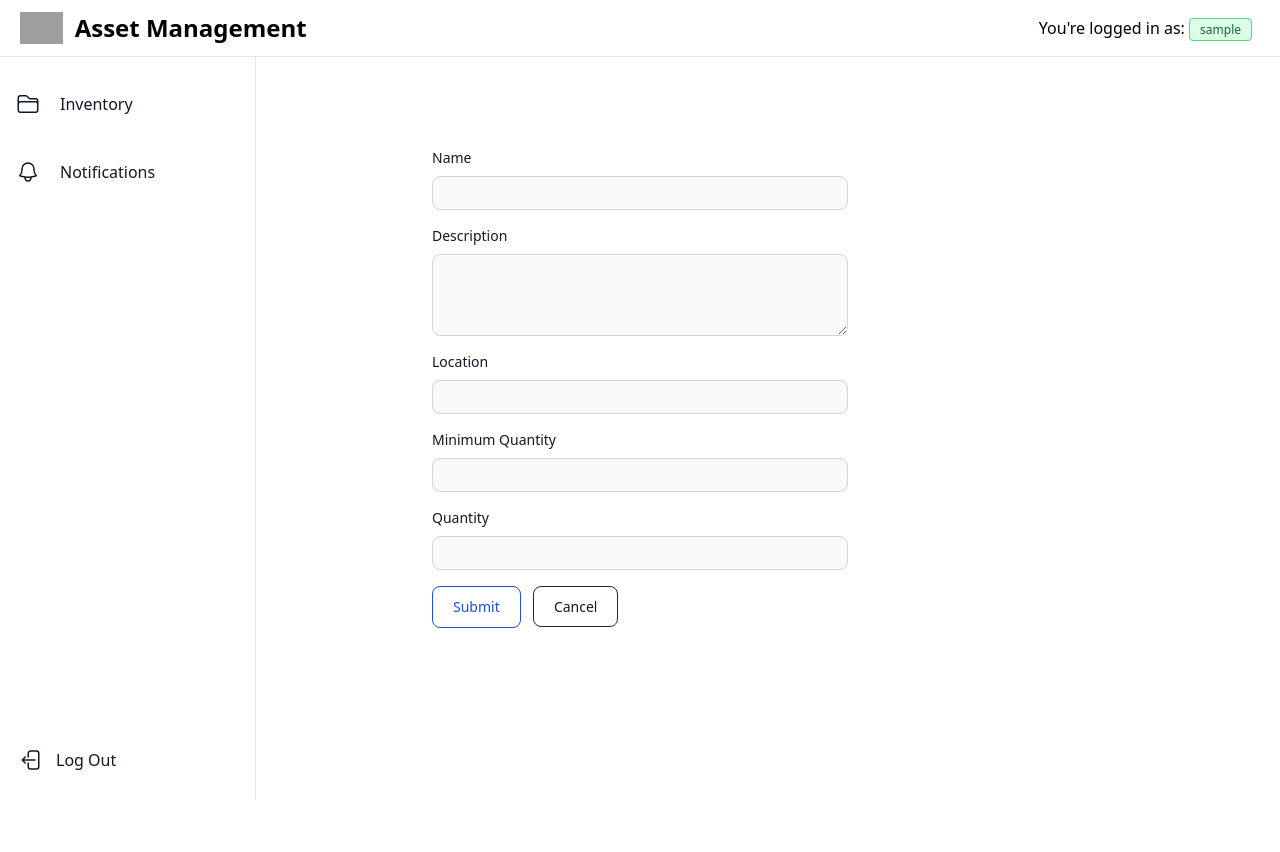
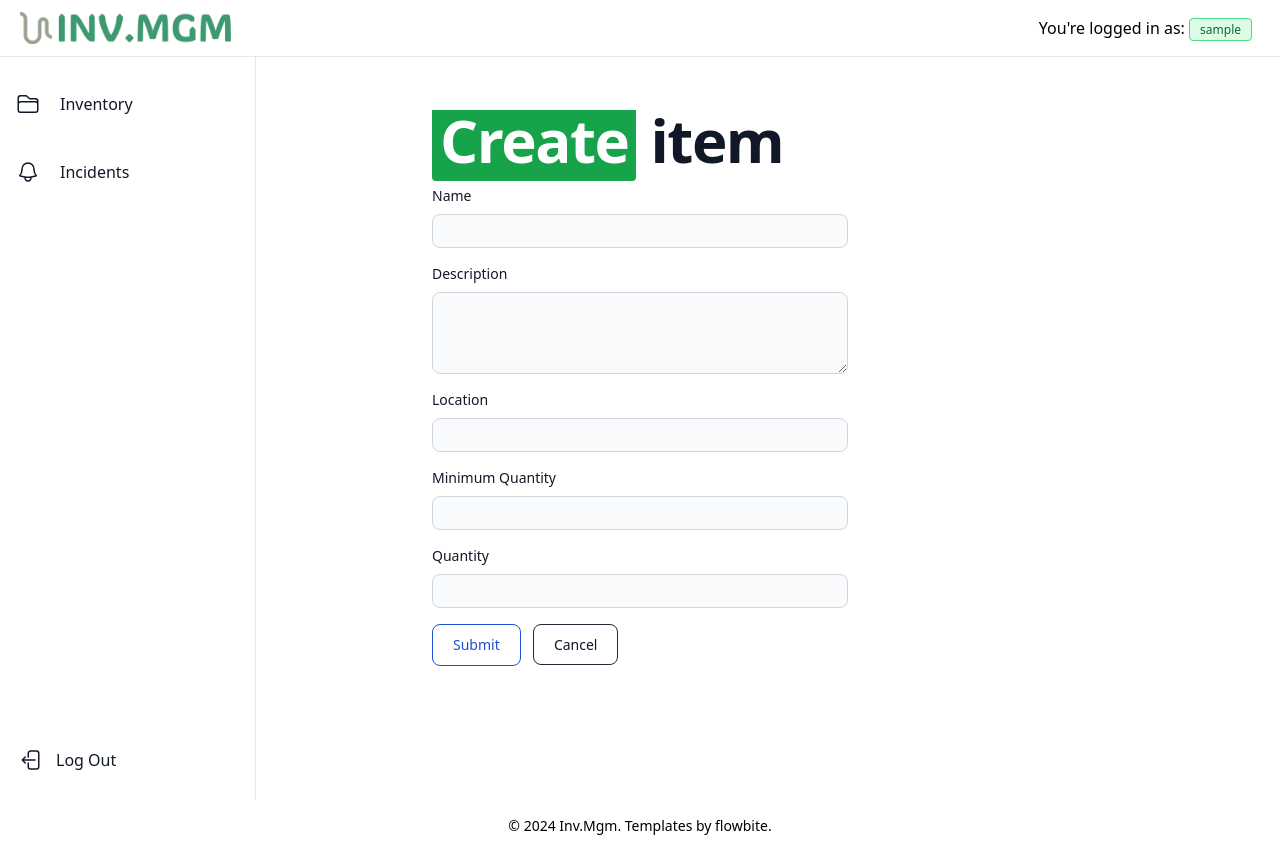
Before and after one commit to diegorbb/django-inventory-mgm, a Django app: page /create-item/ in a window 1280 px wide. Before the commit the page ends 800 px from the top, so only its background shows below. Run offline with Django 5.2, Linux system fonts and the light colour scheme; the visitor is signed in with stand-in values (Sample User, id 1); some libraries are stand-ins or nearby versions; grey boxes are pictures that could not be loaded.

Commit message:
added a footer and logo

```diff
--- a/inventory/app/templates/app/create_item.html
+++ b/inventory/app/templates/app/create_item.html
@@ -9,6 +9,7 @@
 <div class="flex justify-center items-center h-screen">
     <div class="w-full sm:max-w-md p-4">
         <div class="relative overflow-x-auto">
+            <h2 class="mb-4 text-1xl font-extrabold leading-none tracking-tight text-gray-900 md:text-5xl lg:text-6xl dark:text-white"><mark class="px-2 text-white bg-green-600 rounded dark:bg-green-500">Create</mark> item</h2>
             <form class="" method="POST">
                 {% csrf_token %}
                 <div>
--- a/inventory/app/templates/app/edit_item.html
+++ b/inventory/app/templates/app/edit_item.html
@@ -9,6 +9,7 @@
 <div class="flex justify-center items-center h-screen">
     <div class="w-full sm:max-w-md p-4">
         <div class="relative overflow-x-auto">
+            <h2 class="mb-4 text-1xl font-extrabold leading-none tracking-tight text-gray-900 md:text-5xl lg:text-6xl dark:text-white"><mark class="px-2 text-white bg-green-600 rounded dark:bg-green-500">Update</mark> item</h2>
             <form method="POST">
                 {% csrf_token %}
                 <div class="mb-4">
--- /dev/null
+++ b/inventory/templates/footer.html
@@ -0,0 +1,5 @@
+<footer class="bg-white-800 text-black py-4">
+    <div class="container mx-auto text-center">
+        <p class="text-sm">&copy; 2024 Inv.Mgm. Templates by <a href="https://flowbite.com/">flowbite.</a></p>
+    </div>
+</footer>
--- a/inventory/templates/main.html
+++ b/inventory/templates/main.html
@@ -3,8 +3,19 @@
 <head>
     <meta charset="UTF-8">
     <meta name="viewport" content="width=device-width, initial-scale=1.0">
-    <title>AssetMNGR - Dashboard</title>
+    <title>Inv.Mgm - Dashboard</title>
     <script src="https://cdn.tailwindcss.com"></script>
+    <style>
+        body {
+            display: flex;
+            flex-direction: column;
+            min-height: 100vh;
+        }
+
+        footer {
+            margin-top: auto;
+        }
+    </style>
 </head>
 <body>
     {% comment %} {% include "navbar.html" %}
@@ -14,5 +25,7 @@
     {% block content %}
 
     {% endblock %}
+
+    {% include 'footer.html' %}
 </body>
 </html>
--- a/inventory/templates/navbar.html
+++ b/inventory/templates/navbar.html
@@ -1,16 +1,11 @@
+{% load static %}
+
 <nav class="fixed top-0 z-50 w-full bg-white border-b border-gray-200 dark:bg-gray-800 dark:border-gray-700">
     <div class="px-3 py-3 lg:px-5 lg:pl-3">
         <div class="flex items-center justify-between">
             <div class="flex items-center justify-start rtl:justify-end">
-                <button data-drawer-target="logo-sidebar" data-drawer-toggle="logo-sidebar" aria-controls="logo-sidebar" type="button" class="inline-flex items-center p-2 text-sm text-gray-500 rounded-lg sm:hidden hover:bg-gray-100 focus:outline-none focus:ring-2 focus:ring-gray-200 dark:text-gray-400 dark:hover:bg-gray-700 dark:focus:ring-gray-600">
-                    <span class="sr-only">Open sidebar</span>
-                    <svg class="w-6 h-6" aria-hidden="true" fill="currentColor" viewBox="0 0 20 20" xmlns="http://www.w3.org/2000/svg">
-                        <path clip-rule="evenodd" fill-rule="evenodd" d="M2 4.75A.75.75 0 012.75 4h14.5a.75.75 0 010 1.5H2.75A.75.75 0 012 4.75zm0 10.5a.75.75 0 01.75-.75h7.5a.75.75 0 010 1.5h-7.5a.75.75 0 01-.75-.75zM2 10a.75.75 0 01.75-.75h14.5a.75.75 0 010 1.5H2.75A.75.75 0 012 10z"></path>
-                    </svg>
-                </button>
-                <a href="#" class="flex ms-2 md:me-24">
-                    <img src="logo.jpg" class="h-8 me-3" alt="logo" />
-                    <span class="self-center text-xl font-semibold sm:text-2xl whitespace-nowrap dark:text-white">Asset Management</span>
+                <a href="{% url 'home' %}" class="flex ms-2 md:me-24">
+                    <img src="{% static 'images/logo-invmgm.png' %}" class="h-8 me-3" alt="logo" />
                 </a>
             </div>
             <div class="flex items-center">
--- a/inventory/templates/sidebar.html
+++ b/inventory/templates/sidebar.html
@@ -15,7 +15,7 @@
                         <path stroke-linecap="round" stroke-linejoin="round" d="M14.857 17.082a23.848 23.848 0 0 0 5.454-1.31A8.967 8.967 0 0 1 18 9.75V9A6 6 0 0 0 6 9v.75a8.967 8.967 0 0 1-2.312 6.022c1.733.64 3.56 1.085 5.455 1.31m5.714 0a24.255 24.255 0 0 1-5.714 0m5.714 0a3 3 0 1 1-5.714 0" />
                     </svg>
                     <a href="" class="flex items-center p-2 text-gray-900 rounded-lg dark:text-white hover:bg-gray-100 dark:hover:bg-gray-700 group">
-                        <span class="ms-3">Notifications</span>
+                        <span class="ms-3">Incidents</span>
                     </a>
                 </li>
             </ul>
```
Also changed, not shown: inventory/inventory/settings.py (+7 -0 lines), inventory/static/images/logo-invmgm.png (added).
